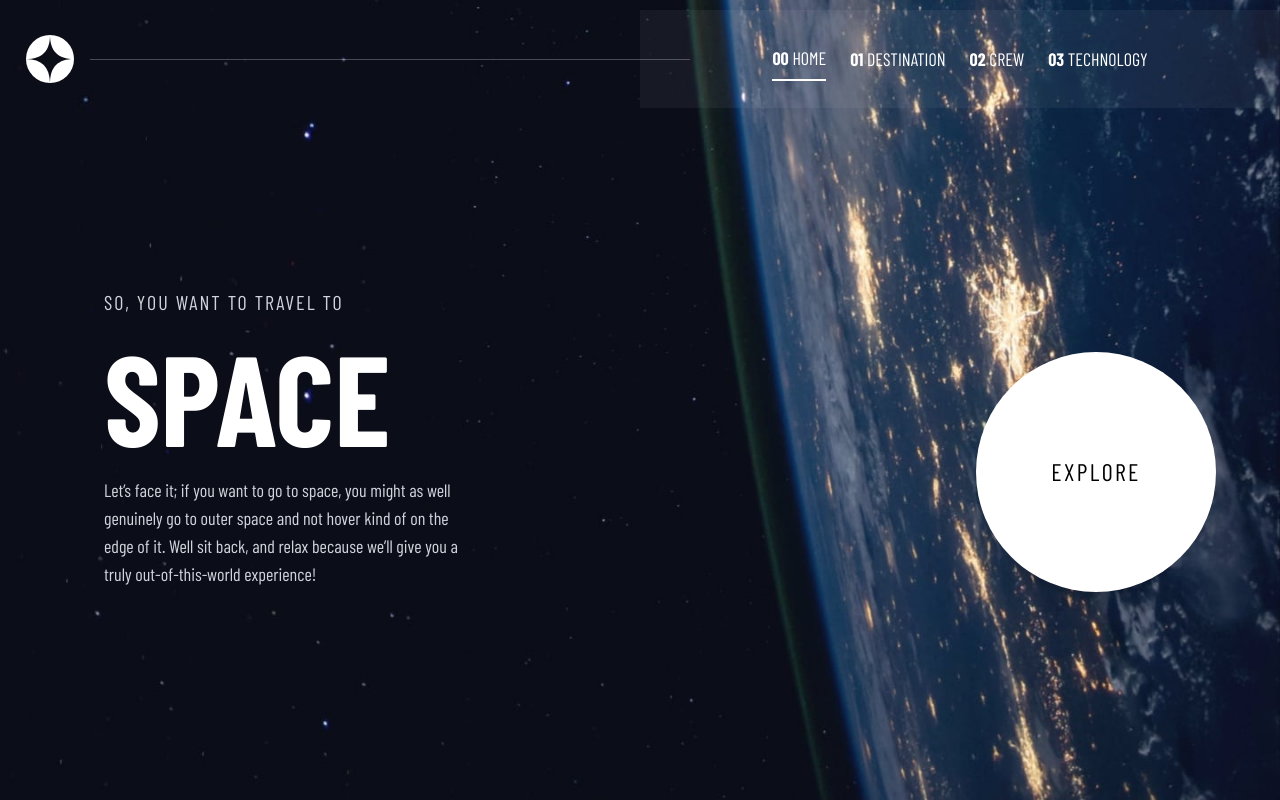
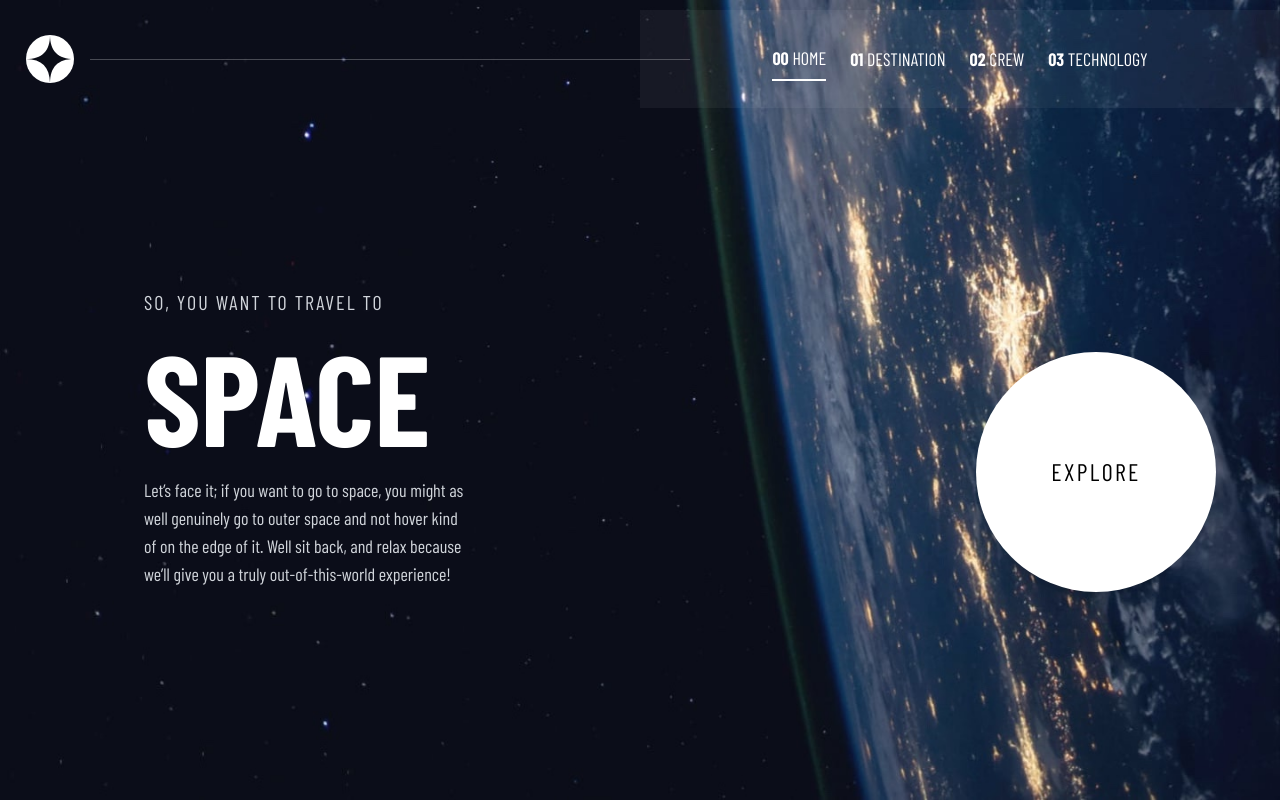
Before and after one commit to Nelia11/face-the-space, a React (Vite) app: page / in a window 1280 px wide. Built offline with nearby package versions, Linux system fonts and the light colour scheme; a web font is replaced by a local one.

Commit message:
Update Home.tsx
updated text-align

```diff
--- a/src/pages/Home.tsx
+++ b/src/pages/Home.tsx
@@ -29,8 +29,8 @@ const Home = () => {
       <div className="relative flex items-center justify-center h-full w-full px-5 md:px-10 text-white z-10 pt-20">
         {/* Outer Container with Responsive Layout for Mobile, Tablet, and Desktop */}
         <div className="flex flex-col lg:flex-row items-center lg:items-start justify-center lg:justify-between w-full max-w-6xl">
-          {/* Left Column - Text Content with Responsive Center Alignment on Mobile and Tablet */}
-          <div className="flex flex-col space-y-4 max-w-md lg:max-w-md text-center md:text-center lg:text-left px-5 lg:px-10">
+          {/* Left Column - Text Content with More Right Positioning on Desktop */}
+          <div className="flex flex-col space-y-4 max-w-md lg:max-w-md text-center md:text-center lg:text-left px-5 lg:px-10 lg:pl-20">
             {/* Subtitle */}
             <h2 className="text-lg md:text-xl tracking-widest text-gray-300 uppercase">
               So, you want to travel to
@@ -49,7 +49,6 @@ const Home = () => {
 
           {/* Right Column - Explore Button with Adjusted Position on Laptop/Desktop */}
           <div className="flex items-center justify-center mt-10 md:mt-20 lg:mt-16 lg:ml-20">
-            {/* Set lg:mt-16 to raise the button slightly on larger screens */}
             <div className="bg-white text-black w-32 h-32 md:w-40 md:h-40 lg:w-60 lg:h-60 rounded-full flex items-center justify-center cursor-pointer shadow-lg transition-transform transform hover:scale-105">
               <span className="text-lg md:text-xl lg:text-2xl uppercase tracking-widest">
                 Explore
```
